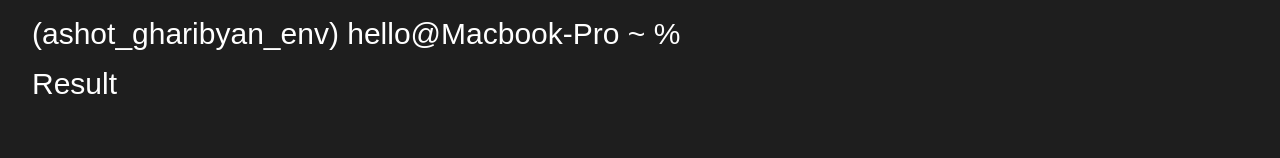
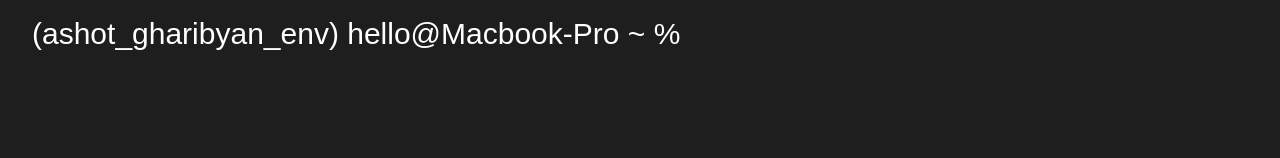
Before and after one commit to ashgharibyan/ashgharibyan-portfolio, a React (Vite) app in the folder frontend/: page / in a window 1280 px wide. Shown: the part 332-490 px from the top of the page. Built offline with nearby package versions, Linux system fonts and the light colour scheme; a web font is replaced by a local one.

Commit message:
added the functionality to send infomration to the Result component from Command Line

```diff
--- a/frontend/src/App.jsx
+++ b/frontend/src/App.jsx
@@ -19,9 +19,6 @@ const App = () => {
                 <section className="">
                     <CommandLine />
                 </section>
-                <section className="">
-                    <Result />
-                </section>
             </section>
             <section className="px-8">
                 <Footer />
--- a/frontend/src/sections/CommandLine.jsx
+++ b/frontend/src/sections/CommandLine.jsx
@@ -1,4 +1,5 @@
 import React, { useRef, useEffect, useState } from "react";
+import Result from "./Result";
 
 const CommandLine = () => {
     const inputRef = useRef(null);
@@ -18,6 +19,11 @@ const CommandLine = () => {
             setInput(e.target.innerText);
             if (e.target.innerText === "clear") {
                 setInput("");
+                e.target.innerText = "";
+            }
+
+            if (e.target.innerText === "home") {
+                setInput("home");
                 e.target.innerText = "";
             }
 
@@ -42,6 +48,7 @@ const CommandLine = () => {
                     onBlur={handleBlur}
                 ></div>
             </div>
+            <Result input={input} />
         </div>
     );
 };
--- a/frontend/src/sections/Result.jsx
+++ b/frontend/src/sections/Result.jsx
@@ -1,9 +1,9 @@
 import CodeLine from "../components/CodeLine";
 
-const Result = () => {
+const Result = ({ input }) => {
     return (
         <div>
-            <CodeLine text="Result"></CodeLine>
+            <CodeLine text={input}></CodeLine>
         </div>
     );
 };
```
